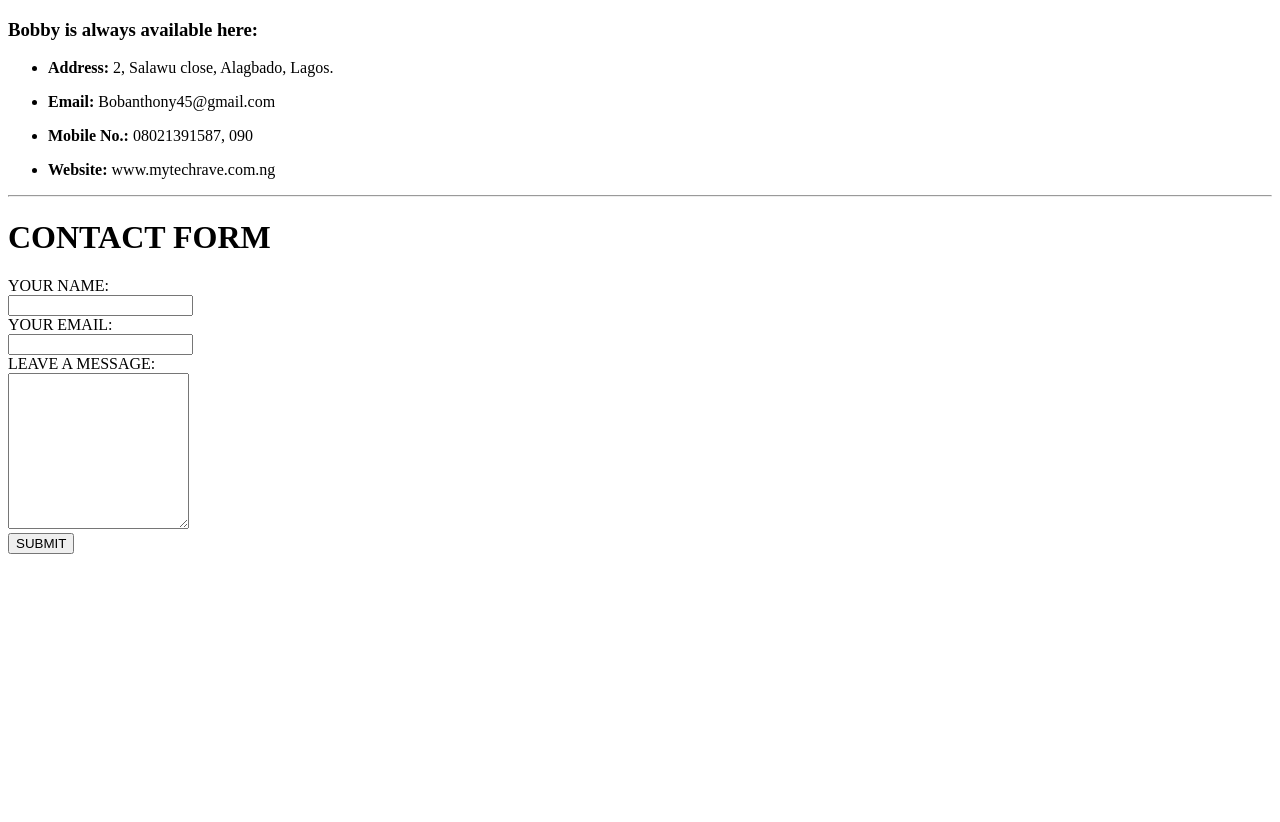
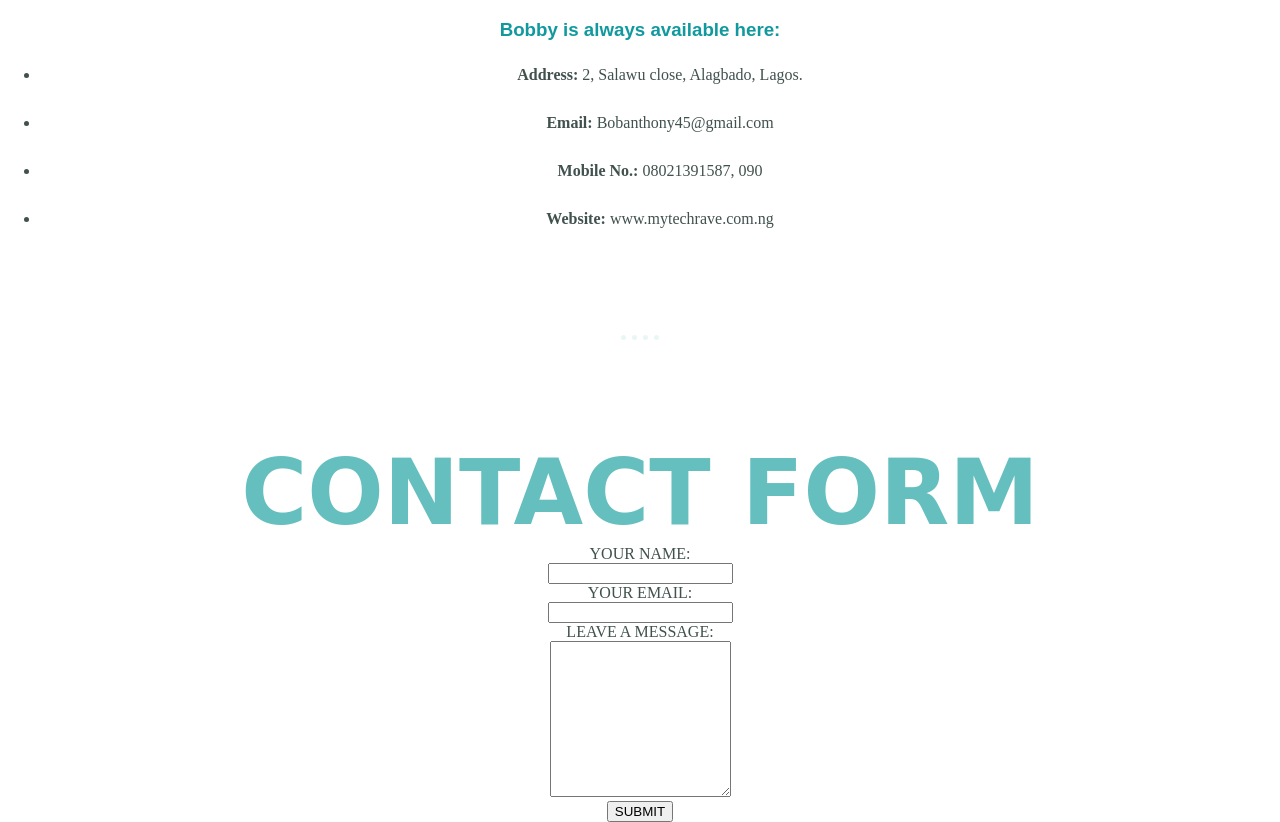
Before and after one commit to Bobbyxii/CV, a plain HTML site: page contactbobby.html in a window 1280 px wide. Before the commit the page ends 800 px from the top, so only its background shows below. Drawn offline with Linux system fonts and the light colour scheme.

Commit message:
Update contactbobby.html

```diff
--- a/contactbobby.html
+++ b/contactbobby.html
@@ -3,7 +3,7 @@
   <head>
     <meta charset="utf-8">
     <title></title>
-    <link rel="stylesheet" href="css/style.css">
+    <link rel="stylesheet" href="CSS/styles.css">
   </head>
   <body>
     <h3>Bobby is always available here:</h3>
```
